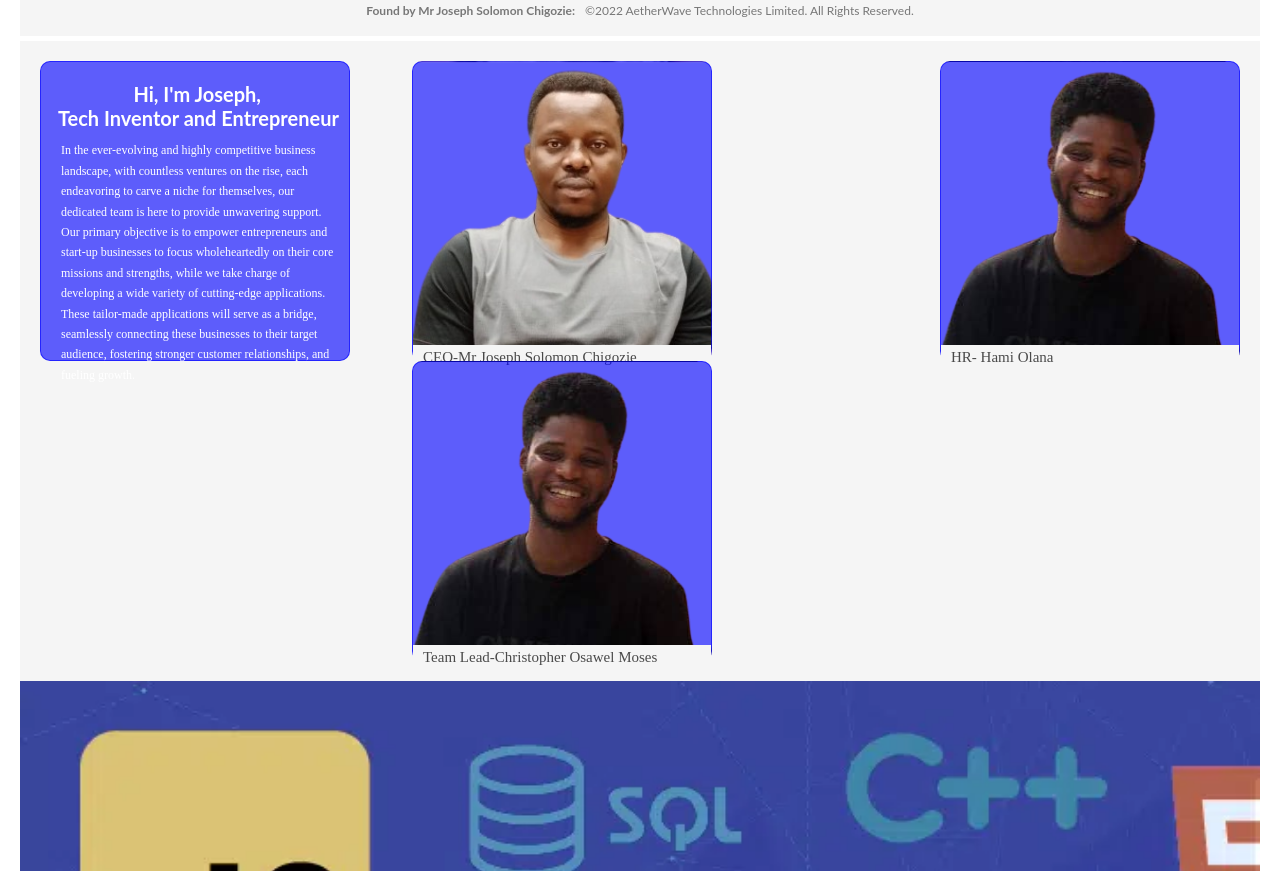
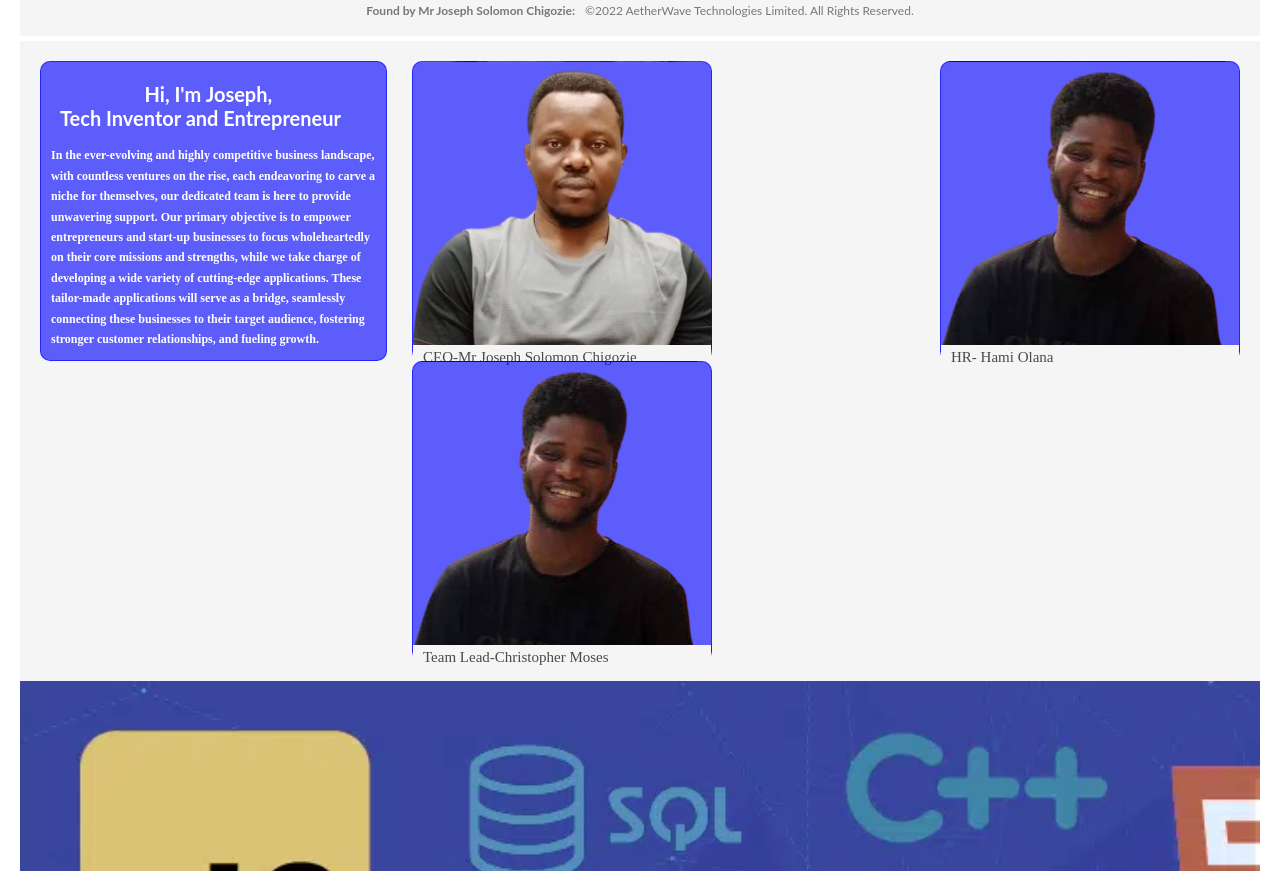
Before and after one commit to Mo6x/AehterwaveTech, a React (Create React App) app: page / in a window 1280 px wide. Shown: the part 1120-1991 px from the top of the page. Built offline with nearby package versions, Linux system fonts and the light colour scheme.

Commit message:
still working on this project

```diff
--- a/src/Components/Cards/Card.css
+++ b/src/Components/Cards/Card.css
@@ -24,7 +24,7 @@
 }
 
 .vision{
-   width: 25%;
+   width: 28%;
    height: 300px;
    margin-top: 20px;
    margin-left:20px;
@@ -52,11 +52,10 @@ span{
 }
 
 .paraghy{
-    width: 90%;
+    width: 100%;
     font-size: 12px;
-    margin-top: 5px;
-    margin-left: 20px;
-    font-weight: 400;
+    padding: 10px;
+    font-weight: bolder;
     font-family: serif;
     cursor: pointer;
     color: white;
@@ -83,6 +82,8 @@ h2{
     color: rgba(0, 0, 0, 0.701);
     background-color: whitesmoke;
 }
+
+
 
 @keyframes moveInLeft{
     0% {
@@ -164,7 +165,7 @@ h2{
     }
 
     .paraghy{
-        width: 90%;
+        width: 100%;
         font-size: 12px;
     }
 
--- a/src/Components/Cards/Card.js
+++ b/src/Components/Cards/Card.js
@@ -19,7 +19,7 @@ const Card = () => {
           <h2>HR- Hami Olana</h2>
           </div>
           <div className='Moses-slide'>
-          <h2>Team Lead-Christopher Osawel      Moses</h2>
+          <h2>Team Lead-Christopher Moses</h2>
           </div>
         </div>
     </div>
--- a/src/Components/Community/Community.css
+++ b/src/Components/Community/Community.css
@@ -16,8 +16,9 @@
 
 
 .Technology-img{
-    width: 650px;
-    height: 450px;
+    width: 660px;
+    height: 470px;
+    margin-top: -17px;
     border-radius: 10px;
     transition: all .8s;
     background-image: url(../../assert/person.jpeg);
@@ -25,7 +26,6 @@
     border: 0px solid black;
     animation-name: moveInLeft;
     animation-duration: 5s;
-    /* background-color: rgba(0, 0, 255, 0.621); */
 }
 
 .community-para{
--- a/src/Pages/Contact/Contact.js
+++ b/src/Pages/Contact/Contact.js
@@ -21,6 +21,7 @@ const Contact = () => {
         });
         e.target.reset();
     };
+
   return (
     <div className='Contact-container'>
         < Navbar  />
```
